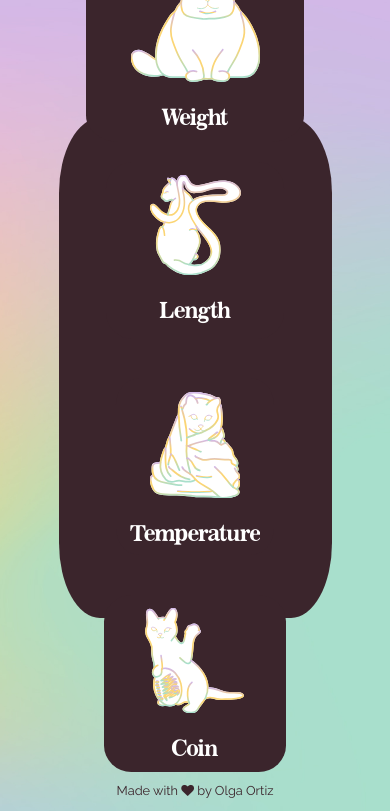
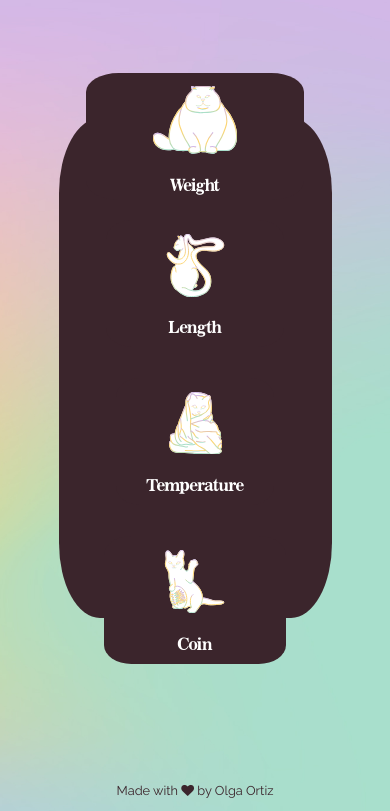
Before and after one commit to OlgaOrtiz/Converter, a website built with Vite: page index.html in a window 390 px wide. Shown: the part 134-945 px from the top of the page. Built offline with nearby package versions, Linux system fonts and the light colour scheme.

Commit message:
- Changed gap and width for the menu items to adjust it to even smaller screens without loosing readability

```diff
--- a/assets/css/index-media.css
+++ b/assets/css/index-media.css
@@ -6,6 +6,7 @@
         height: 84vh;
     }
     #menu{
+        font-size: 0.75em;
         background-color: rgba(0, 0, 0, 0);
         width: auto;
         height: auto;
@@ -15,57 +16,57 @@
         justify-content: center;
         align-items: center;
         align-content: center;
-        gap: 7%;
+        gap: 4%;
     }
 
     #weight{
         background-color: var(--background-a);
-        width: 150px;
-        height: 150px;
+        width: 100px;
+        height: 100px;
         border-radius: 15%;
         padding: 5%;
     }
 
     #weight svg{
-        width: 129px;
+        width: 84px;
     }
 
     #length{
         background-color: var(--background-a);
-        width: 150px;
-        height: 150px;
+        width: 100px;
+        height: 100px;
         border-radius: 15%;
         padding: 5%;
     }
 
     #length svg{
-        height: 100px;
+        height: 63px;
     }
 
     #temperature{
         background-color: var(--background-a);
-        width: 150px;
-        height: 150px;
+        width: 100px;
+        height: 100px;
         border-radius: 15%;
         padding: 5%;
-        margin-top: 7%;
+        margin-top: 4%;
     }
 
     #temperature svg{
-        width: 90px;
+        width: 53px;
     }
 
     #coin{
         background-color: var(--background-a);
-        width: 150px;
-        height: 150px;
+        width: 100px;
+        height: 100px;
         border-radius: 15%;
         padding: 5%;
-        margin-top: 7%;
+        margin-top: 4%;
     }
 
     #coin svg{
-        height: 105px;
+        height: 63px;
     }
 
     footer{
```
